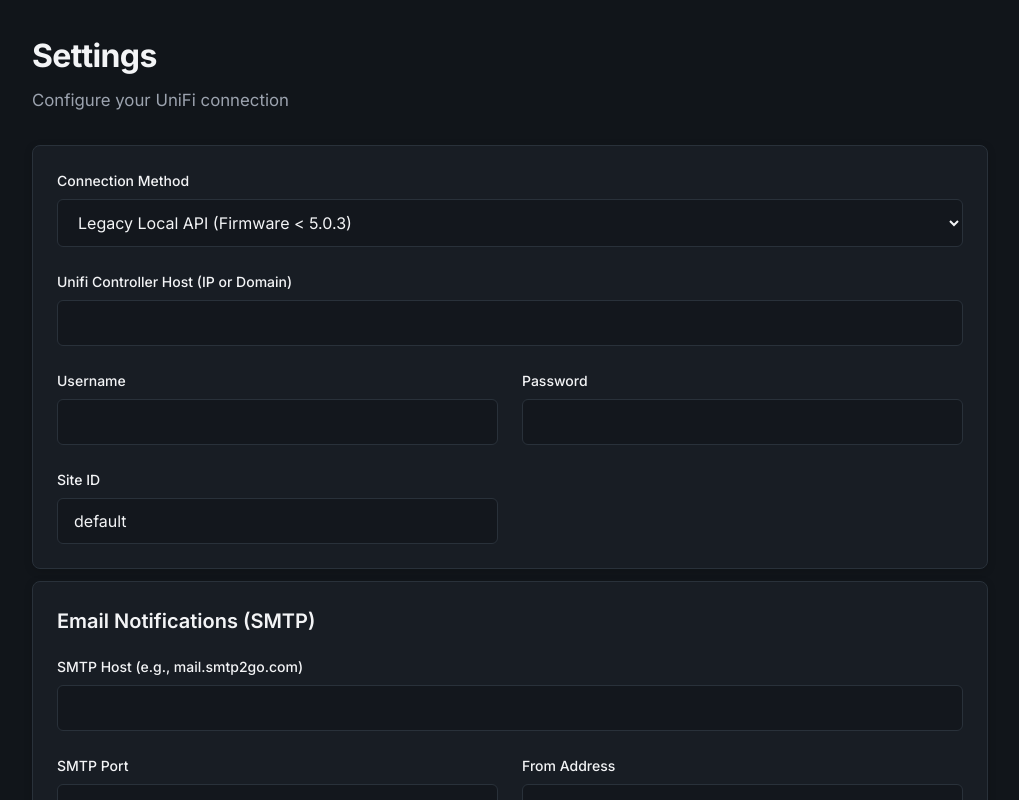
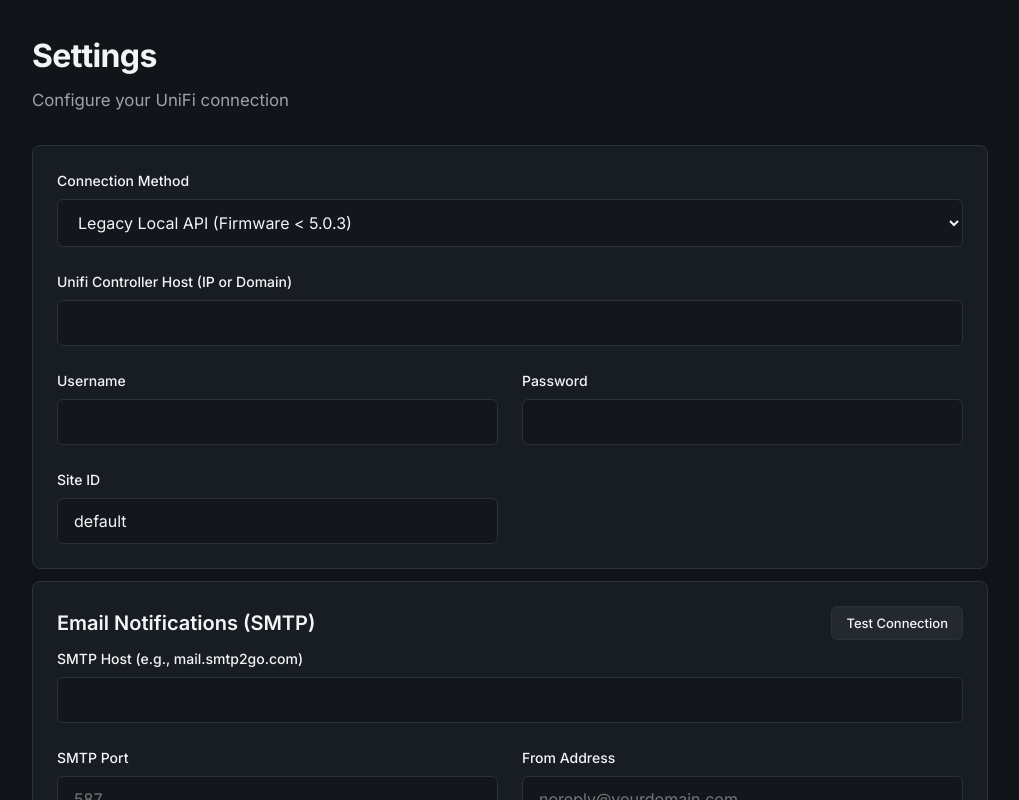
Before and after one commit to Tymexx/unifi-pass-manager, a React (Vite) app in the folder client/: page /settings in a window 1280 px wide. Shown: the top 800 px of the page, without its empty margins (260-1279 px from the left). Built offline with nearby package versions, Linux system fonts and the light colour scheme; no server answers.

Commit message:
Fix UI injection of test email button

```diff
--- a/client/src/components/Settings.jsx
+++ b/client/src/components/Settings.jsx
@@ -140,8 +140,17 @@
         </div>
 
         <div className="card mt-3">
-          <div className="card-header">
+          <div className="card-header flex-between mb-2">
             <h2 className="card-title">Email Notifications (SMTP)</h2>
+            <button type="button" className="btn btn-secondary btn-sm" onClick={async () => {
+              try {
+                const res = await axios.post(API_BASE + "/api/settings/test-email", settings);
+                if (res.data.success) alert("Test email sent successfully! Check your inbox.");
+                else alert("Error: " + res.data.error);
+              } catch (err) {
+                alert("Error sending test email: " + (err.response?.data?.error || err.message));
+              }
+            }}>Test Connection</button>
           </div>
           <div className="form-grid mt-2">
             <div className="form-group full-width">
```
Also changed, not shown: 4 other files (tests, documents, lock files or other folders).
